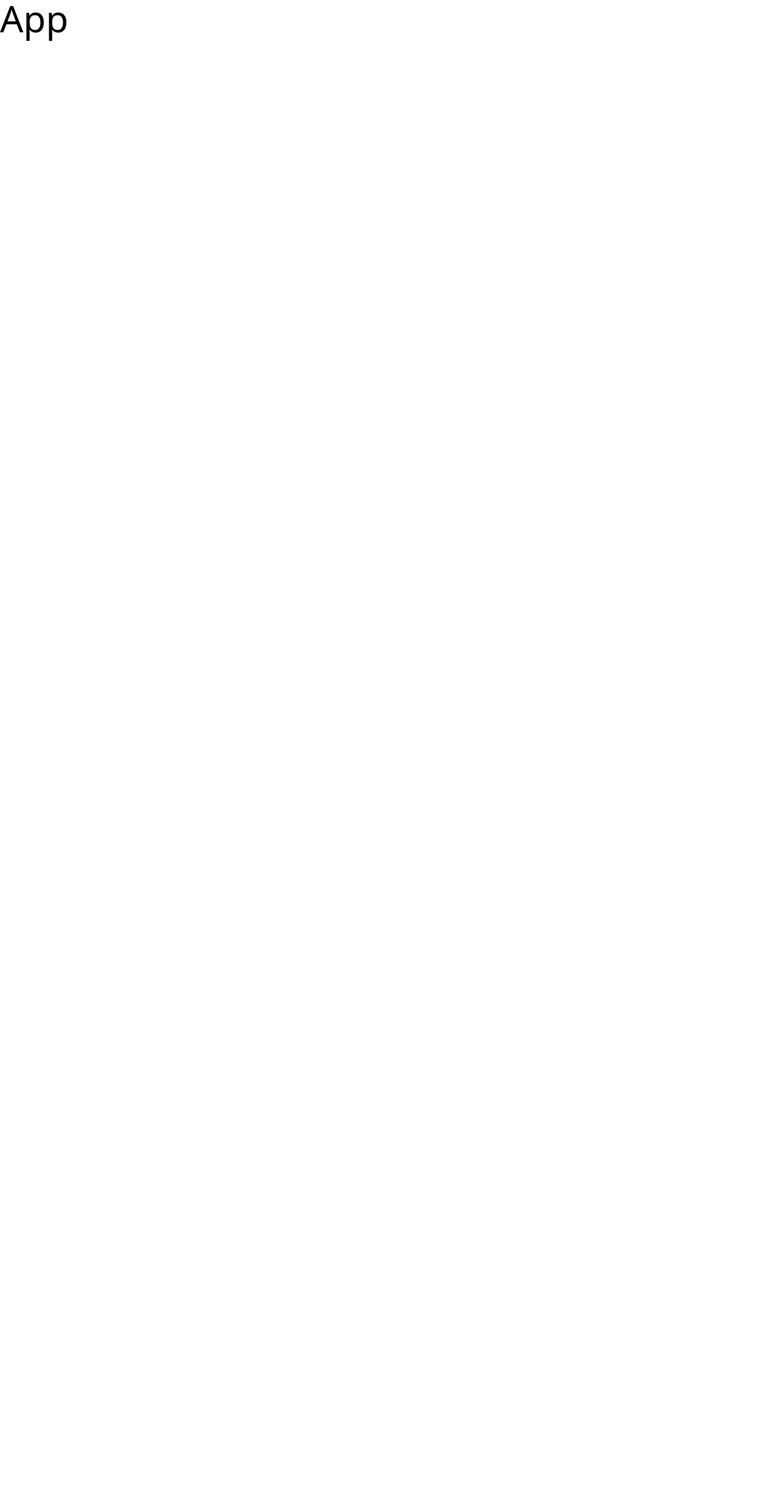
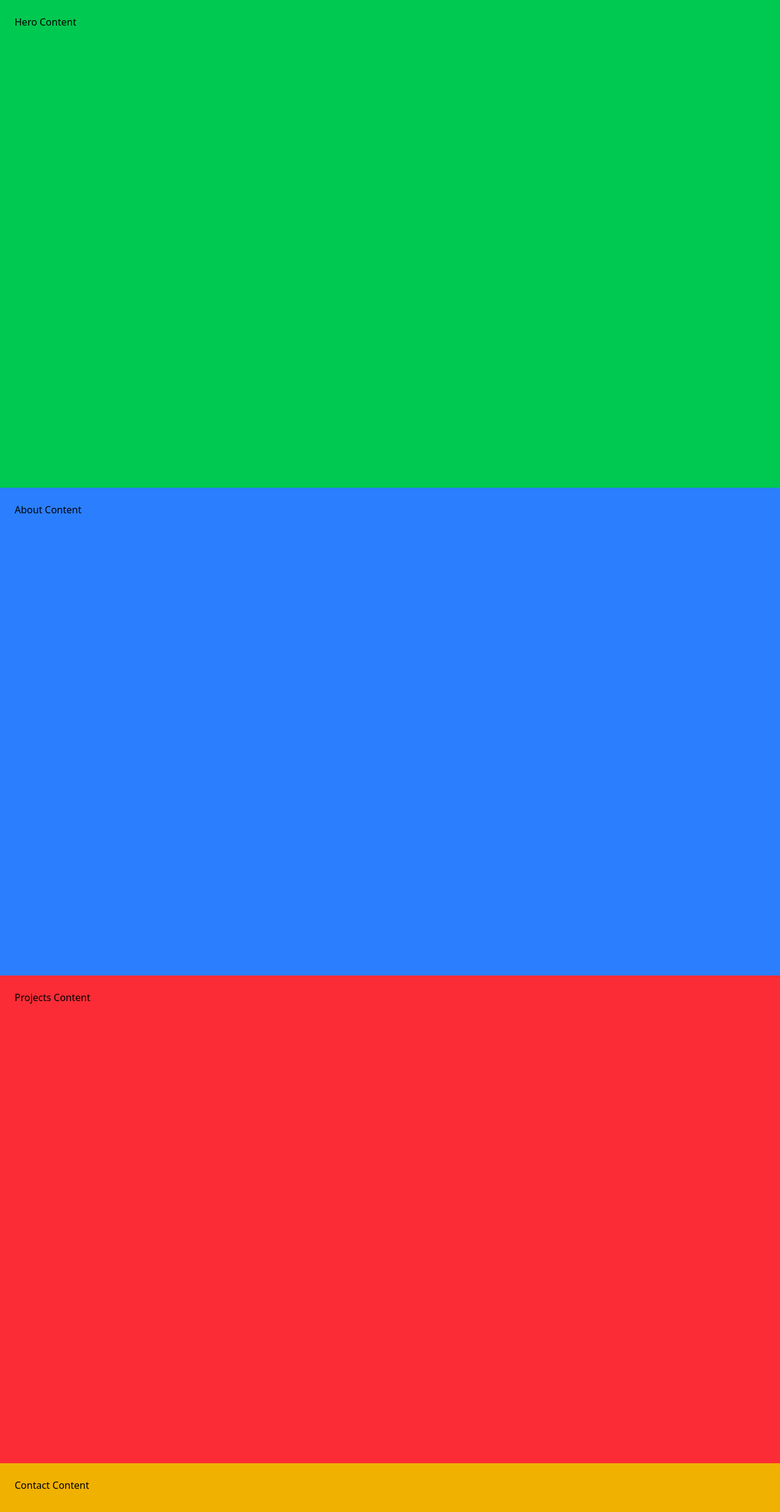
Before and after one commit to SiCarlsson/portfolio-app, a React (Vite) app: page / in a window 1280 px wide. Shown: the top 2480 px of the page at 61% size. Before the commit the page ends 800 px from the top, so only its background shows below. Built offline with nearby package versions, Linux system fonts and the light colour scheme.

Commit message:
Add section wrapper

```diff
--- a/src/App.tsx
+++ b/src/App.tsx
@@ -1,6 +1,16 @@
+import About from "./components/sections/About"
+import Contact from "./components/sections/Contact"
+import Hero from "./components/sections/Hero"
+import Projects from "./components/sections/Projects"
+
 const App = () => {
   return (
-    <div className="text-6xl">App</div>
+    <>
+      <Hero />
+      <About />
+      <Projects />
+      <Contact />
+    </>
   )
 }
 
--- /dev/null
+++ b/src/components/Section.tsx
@@ -0,0 +1,15 @@
+interface SectionProps {
+  children: React.ReactNode;
+  id?: string;
+  className?: string;
+}
+
+const Section = ({ children, id, className }: SectionProps) => {
+  return (
+    <section id={id} className={`h-screen p-6 ${className}`}>
+      {children}
+    </section>
+  )
+}
+
+export default Section
--- /dev/null
+++ b/src/components/sections/About.tsx
@@ -0,0 +1,11 @@
+import Section from "../Section"
+
+const About = () => {
+  return (
+    <Section id="about" className="bg-blue-500">
+      <h1>About Content</h1>
+    </Section>
+  )
+}
+
+export default About
--- /dev/null
+++ b/src/components/sections/Contact.tsx
@@ -0,0 +1,11 @@
+import Section from "../Section"
+
+const Contact = () => {
+  return (
+    <Section id="contact" className="bg-yellow-500">
+      <h1>Contact Content</h1>
+    </Section>
+  )
+}
+
+export default Contact
--- /dev/null
+++ b/src/components/sections/Hero.tsx
@@ -0,0 +1,11 @@
+import Section from "../Section"
+
+const Hero = () => {
+  return (
+    <Section id="hero" className="bg-green-500">
+      <h1>Hero Content</h1>
+    </Section>
+  )
+}
+
+export default Hero
--- /dev/null
+++ b/src/components/sections/Projects.tsx
@@ -0,0 +1,11 @@
+import Section from "../Section"
+
+const Projects = () => {
+  return (
+    <Section id="projects" className="bg-red-500">
+      <h1>Projects Content</h1>
+    </Section>
+  )
+}
+
+export default Projects
```
